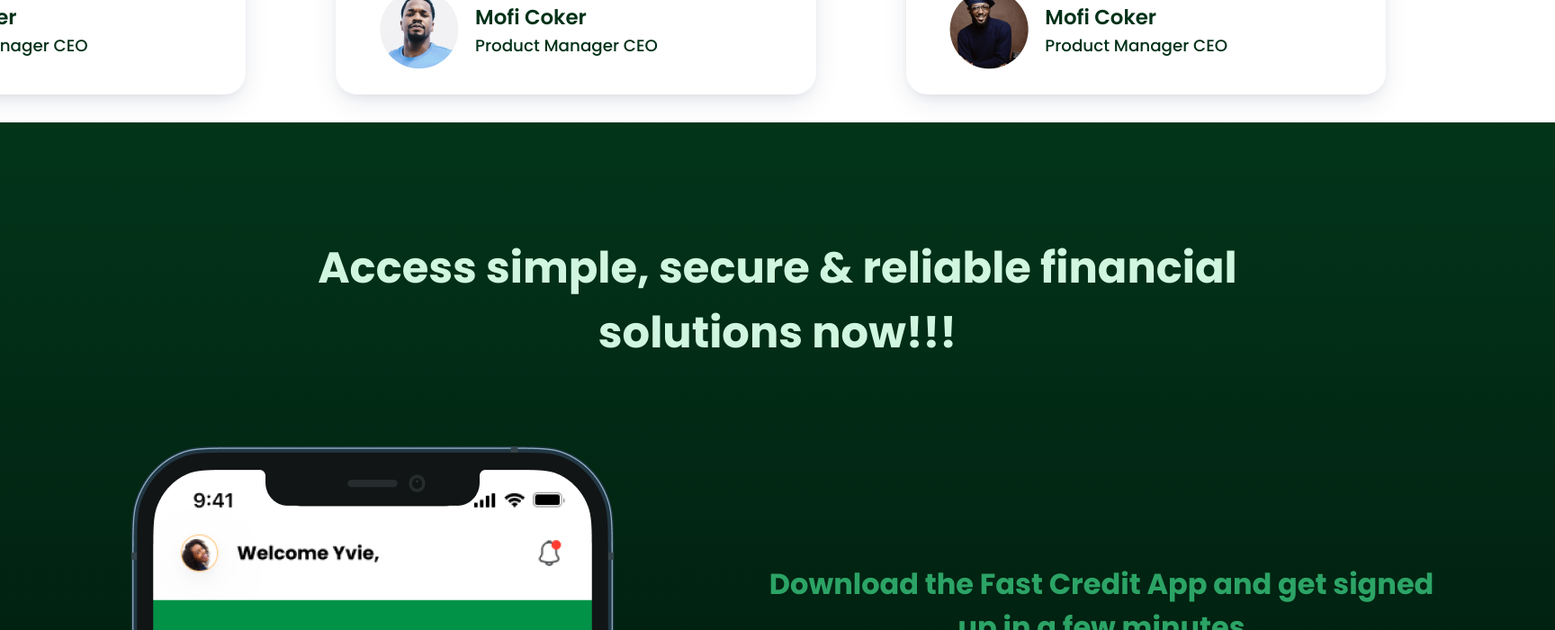
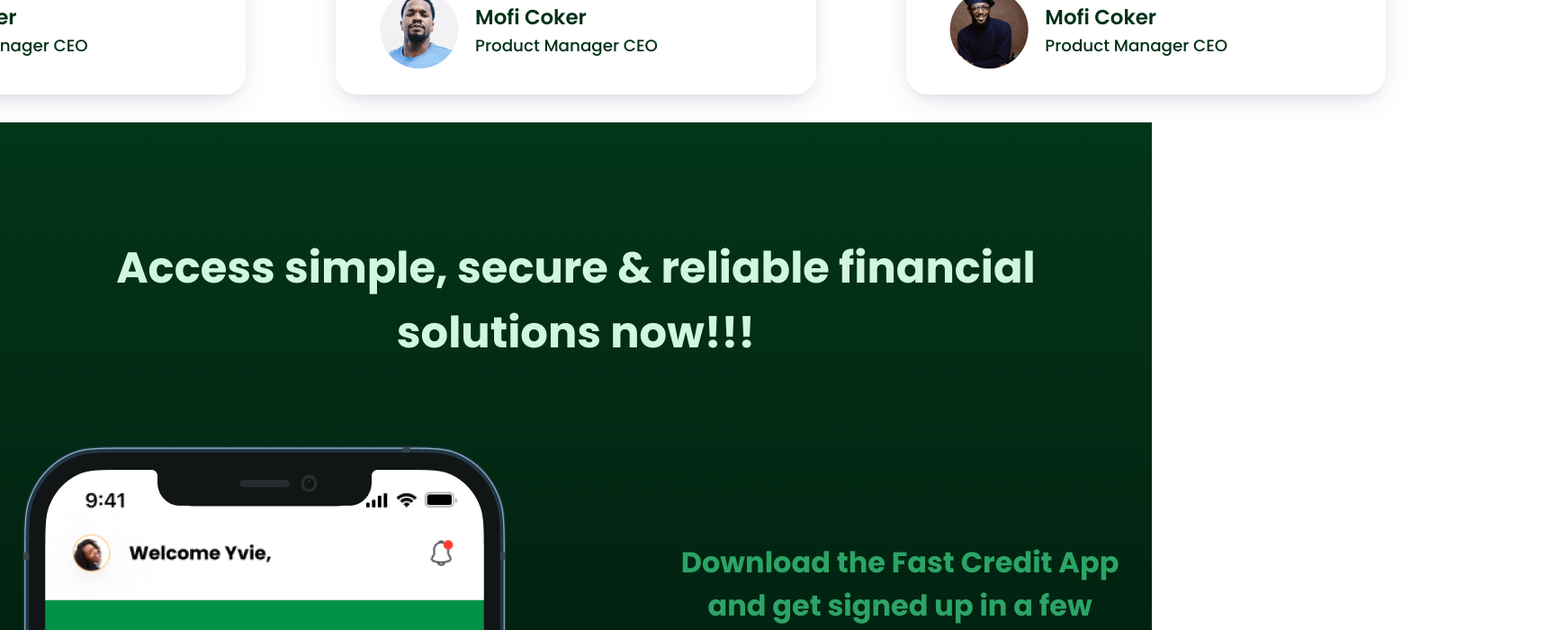
Before and after one commit to TobiramaSan/FastCredit, a React (Create React App) app: page / in a window 1280 px wide. Shown: the part 6580-7280 px from the top of the page at 90% size, 1728 px wide, since content can reach past the window. Built offline with nearby package versions, Linux system fonts and the light colour scheme.

Commit message:
fixed styling for footer

```diff
--- a/src/components/footer/footer.css
+++ b/src/components/footer/footer.css
@@ -1,5 +1,5 @@
 .footer {
-  width: 1728px;
+  width: 100%;
   display: flex;
   flex-direction: column;
   align-items: center;
```
